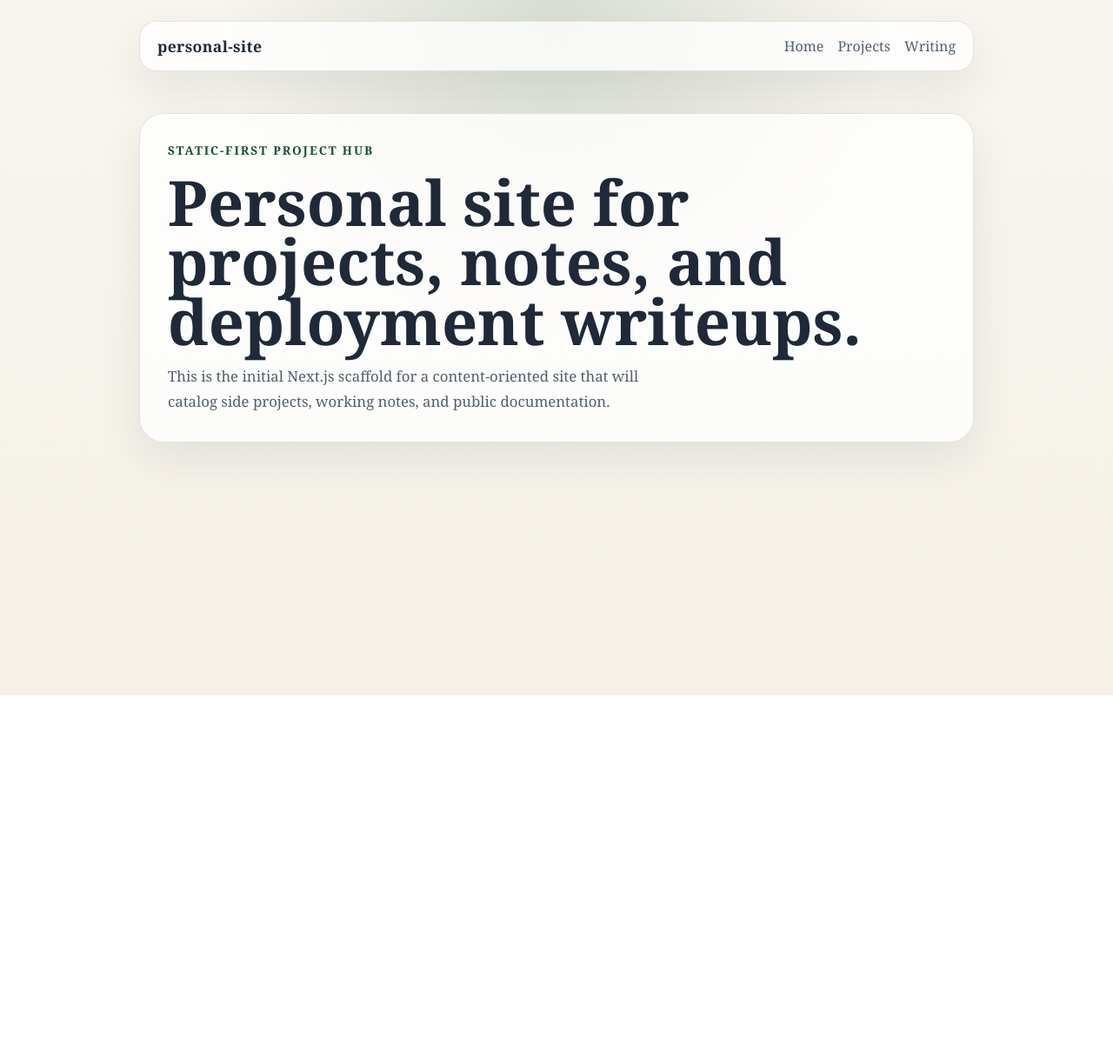
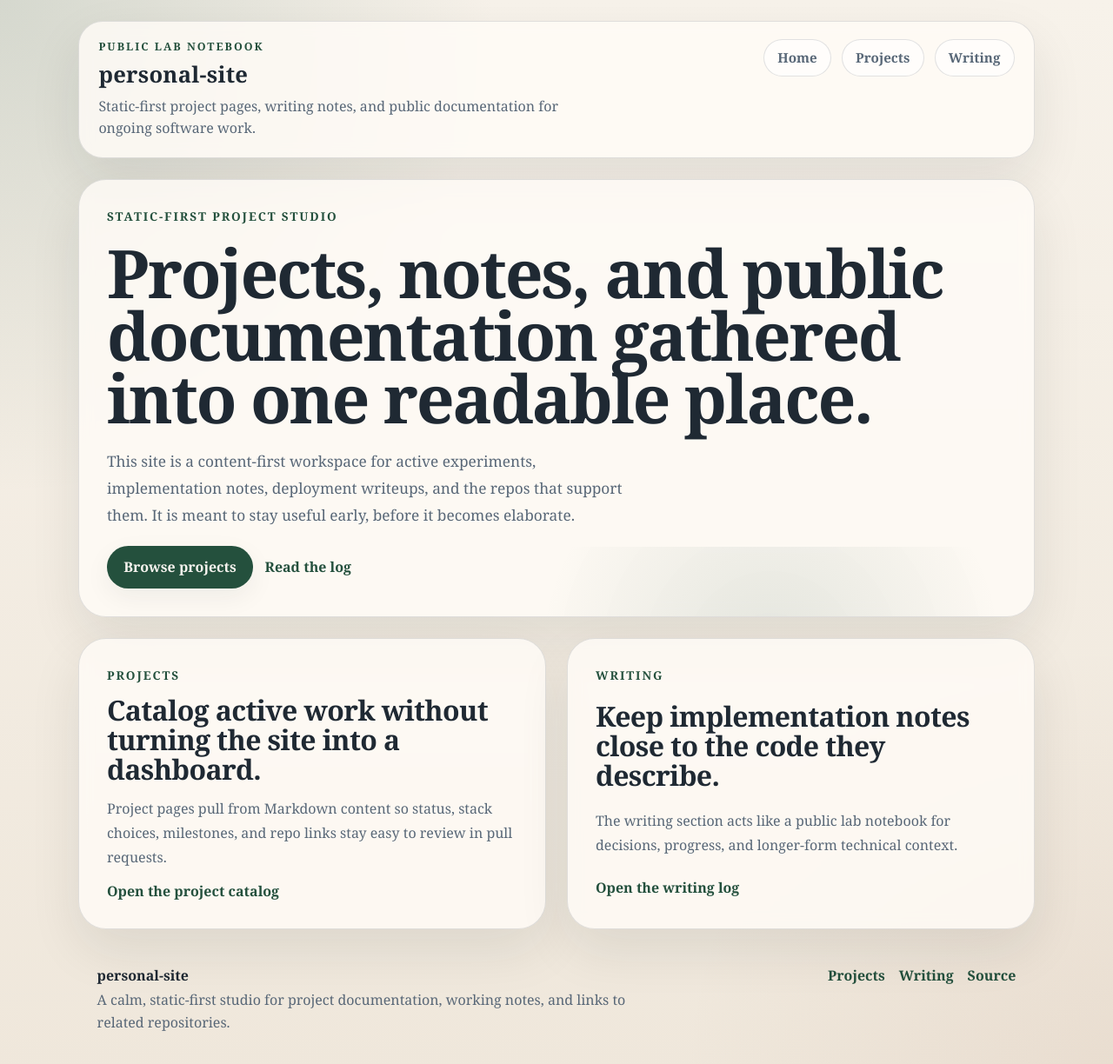
Before and after one commit to jjmgoss/personal-site, a Next.js app: page / in a window 1280 px wide. Shown: the top 1224 px of the page at 87% size. Before the commit the page ends 800 px from the top, so only its background shows below. Built offline with nearby package versions, Linux system fonts and the light colour scheme.

Commit message:
[agent-task] Add global layout, navigation, and basic visual design

```diff
--- a/app/globals.css
+++ b/app/globals.css
@@ -1,12 +1,15 @@
 :root {
   color-scheme: light;
-  --background: #f5f1e8;
-  --surface: rgba(255, 255, 255, 0.78);
-  --border: rgba(30, 41, 59, 0.12);
-  --foreground: #1f2937;
-  --muted: #52606d;
-  --accent: #14532d;
-  --shadow: 0 20px 50px rgba(15, 23, 42, 0.08);
+  --background: #efe7db;
+  --surface: rgba(255, 252, 247, 0.82);
+  --surface-strong: rgba(255, 255, 255, 0.93);
+  --border: rgba(47, 58, 71, 0.14);
+  --foreground: #1f2933;
+  --muted: #586777;
+  --accent: #24503d;
+  --accent-soft: rgba(36, 80, 61, 0.12);
+  --shadow: 0 24px 60px rgba(20, 28, 38, 0.09);
+  --shadow-soft: 0 10px 30px rgba(20, 28, 38, 0.06);
 }
 
 * {
@@ -16,8 +19,9 @@
 html {
   font-family: Georgia, 'Times New Roman', serif;
   background:
-    radial-gradient(circle at top, rgba(20, 83, 45, 0.14), transparent 38%),
-    linear-gradient(180deg, #f8f5ef 0%, var(--background) 100%);
+    radial-gradient(circle at top left, rgba(36, 80, 61, 0.16), transparent 32%),
+    radial-gradient(circle at bottom right, rgba(157, 101, 72, 0.08), transparent 28%),
+    linear-gradient(180deg, #f7f2ea 0%, var(--background) 100%);
   color: var(--foreground);
 }
 
@@ -32,41 +36,126 @@ a {
 }
 
 .site-shell {
-  width: min(960px, calc(100% - 2rem));
+  width: min(1100px, calc(100% - 2rem));
   margin: 0 auto;
-  padding: 1.5rem 0 4rem;
+  padding: 1.5rem 0 3rem;
+}
+
+.site-frame {
+  display: grid;
+  gap: 1.5rem;
 }
 
 .site-header {
   display: flex;
-  align-items: center;
+  align-items: flex-start;
   justify-content: space-between;
-  gap: 1rem;
-  padding: 1rem 1.25rem;
+  gap: 1.5rem;
+  padding: 1.25rem 1.4rem;
   border: 1px solid var(--border);
-  border-radius: 20px;
+  border-radius: 28px;
   background: var(--surface);
   box-shadow: var(--shadow);
+  backdrop-filter: blur(8px);
+}
+
+.site-brand {
+  display: grid;
+  gap: 0.4rem;
+  max-width: 36rem;
+}
+
+.site-kicker {
+  margin: 0;
+  color: var(--accent);
+  font-size: 0.78rem;
+  font-weight: 700;
+  letter-spacing: 0.16em;
+  text-transform: uppercase;
 }
 
 .site-title {
-  font-size: 1.1rem;
+  font-size: clamp(1.4rem, 2vw, 1.8rem);
   font-weight: 700;
-  letter-spacing: 0.02em;
+  letter-spacing: 0.01em;
+}
+
+.site-subtitle {
+  margin: 0;
+  color: var(--muted);
+  line-height: 1.6;
 }
 
 .site-nav {
   display: flex;
   flex-wrap: wrap;
+  justify-content: flex-end;
+  gap: 0.75rem;
+  margin: 0;
+  padding: 0;
+  list-style: none;
+}
+
+.site-nav-link {
+  display: inline-flex;
+  padding: 0.65rem 0.95rem;
+  border: 1px solid var(--border);
+  border-radius: 999px;
+  background: rgba(255, 255, 255, 0.55);
+  color: var(--muted);
+  font-size: 0.95rem;
+  font-weight: 700;
+  transition: background-color 120ms ease, color 120ms ease, border-color 120ms ease;
+}
+
+.site-nav-link:hover {
+  border-color: rgba(36, 80, 61, 0.28);
+  background: rgba(255, 255, 255, 0.88);
+  color: var(--foreground);
+}
+
+.site-main {
+  display: grid;
+  gap: 1.5rem;
+}
+
+.site-footer {
+  display: flex;
+  justify-content: space-between;
+  gap: 1rem;
+  padding: 1.1rem 1.35rem 0.2rem;
+  color: var(--muted);
+}
+
+.site-footer-title,
+.site-footer-copy {
+  margin: 0;
+}
+
+.site-footer-title {
+  color: var(--foreground);
+  font-weight: 700;
+  margin-bottom: 0.35rem;
+}
+
+.site-footer-copy {
+  max-width: 38rem;
+  line-height: 1.6;
+}
+
+.site-footer-links {
+  display: flex;
+  flex-wrap: wrap;
+  justify-content: flex-end;
   gap: 1rem;
   margin: 0;
   padding: 0;
   list-style: none;
-  color: var(--muted);
 }
 
-.site-main {
-  padding-top: 3rem;
+.site-footer-links a {
+  color: var(--accent);
+  font-weight: 700;
 }
 
 .stack {
@@ -74,14 +163,19 @@ a {
   gap: 1rem;
   padding: 2rem;
   border: 1px solid var(--border);
-  border-radius: 28px;
+  border-radius: 32px;
   background: var(--surface);
   box-shadow: var(--shadow);
+  backdrop-filter: blur(8px);
 }
 
 .stack-tight {
   display: grid;
   gap: 0.5rem;
+}
+
+.page-shell {
+  gap: 1.35rem;
 }
 
 .eyebrow {
@@ -95,16 +189,86 @@ a {
 
 h1 {
   margin: 0;
-  font-size: clamp(2.4rem, 7vw, 4.5rem);
-  line-height: 0.95;
+  font-size: clamp(2.8rem, 6vw, 5rem);
+  line-height: 0.94;
+  letter-spacing: -0.03em;
+}
+
+h2 {
+  margin: 0;
+  font-size: clamp(1.4rem, 2.8vw, 2rem);
+  line-height: 1.05;
+  letter-spacing: -0.02em;
 }
 
 .lede {
   margin: 0;
-  max-width: 58ch;
-  font-size: 1.05rem;
-  line-height: 1.7;
+  max-width: 62ch;
+  font-size: 1.08rem;
+  line-height: 1.8;
   color: var(--muted);
+}
+
+.home-layout {
+  display: grid;
+  gap: 1.5rem;
+}
+
+.hero-panel {
+  position: relative;
+  overflow: hidden;
+  gap: 1.25rem;
+}
+
+.hero-panel::after {
+  content: '';
+  position: absolute;
+  inset: auto -10% -35% 35%;
+  height: 16rem;
+  background: radial-gradient(circle, rgba(36, 80, 61, 0.12), transparent 62%);
+  pointer-events: none;
+}
+
+.hero-actions {
+  display: flex;
+  flex-wrap: wrap;
+  gap: 0.85rem;
+}
+
+.button-link,
+.subtle-link {
+  display: inline-flex;
+  align-items: center;
+  width: fit-content;
+  font-weight: 700;
+}
+
+.button-link {
+  padding: 0.85rem 1.2rem;
+  border-radius: 999px;
+  background: var(--accent);
+  color: #f6f3ee;
+  box-shadow: var(--shadow-soft);
+}
+
+.subtle-link {
+  color: var(--accent);
+}
+
+.home-grid {
+  display: grid;
+  grid-template-columns: repeat(2, minmax(0, 1fr));
+  gap: 1.5rem;
+}
+
+.feature-panel {
+  gap: 0.9rem;
+}
+
+.feature-panel p:not(.eyebrow) {
+  margin: 0;
+  color: var(--muted);
+  line-height: 1.75;
 }
 
 .project-list {
@@ -113,6 +277,7 @@ h1 {
   margin: 0;
   padding: 0;
   list-style: none;
+  grid-template-columns: repeat(auto-fit, minmax(260px, 1fr));
 }
 
 .project-card {
@@ -121,7 +286,8 @@ h1 {
   padding: 1rem 1.25rem;
   border: 1px solid var(--border);
   border-radius: 18px;
-  background: rgba(255, 255, 255, 0.72);
+  background: var(--surface-strong);
+  box-shadow: var(--shadow-soft);
 }
 
 .project-card-header {
@@ -144,6 +310,7 @@ h1 {
   gap: 0.75rem;
   color: var(--muted);
   font-size: 0.95rem;
+  line-height: 1.6;
 }
 
 .status-pill {
@@ -152,7 +319,7 @@ h1 {
   margin: 0;
   padding: 0.35rem 0.7rem;
   border-radius: 999px;
-  background: rgba(20, 83, 45, 0.12);
+  background: var(--accent-soft);
   color: var(--accent);
   font-size: 0.85rem;
   font-weight: 700;
@@ -170,7 +337,9 @@ h1 {
 }
 
 .project-links a,
-.back-link {
+.back-link,
+.post-card h2 a,
+.project-card h2 a {
   color: var(--accent);
   font-weight: 700;
 }
@@ -181,6 +350,7 @@ h1 {
 
 .project-facts {
   display: grid;
+  grid-template-columns: repeat(auto-fit, minmax(220px, 1fr));
   gap: 1rem;
   margin: 0;
 }
@@ -211,6 +381,7 @@ h1 {
   display: grid;
   gap: 1rem;
   line-height: 1.75;
+  max-width: 70ch;
 }
 
 .markdown-body > * {
@@ -228,6 +399,7 @@ h1 {
   margin: 0;
   padding: 0;
   list-style: none;
+  grid-template-columns: repeat(auto-fit, minmax(260px, 1fr));
 }
 
 .post-card {
@@ -236,7 +408,8 @@ h1 {
   padding: 1rem 1.25rem;
   border: 1px solid var(--border);
   border-radius: 18px;
-  background: rgba(255, 255, 255, 0.72);
+  background: var(--surface-strong);
+  box-shadow: var(--shadow-soft);
 }
 
 .post-card h2,
@@ -291,15 +464,44 @@ h1 {
 }
 
 @media (max-width: 640px) {
+  .site-shell {
+    width: min(100%, calc(100% - 1rem));
+    padding-top: 0.75rem;
+  }
+
   .site-header {
-    align-items: flex-start;
     flex-direction: column;
+    padding: 1.1rem;
+  }
+
+  .site-nav {
+    justify-content: flex-start;
+  }
+
+  .site-footer {
+    flex-direction: column;
+    padding-left: 0.25rem;
+    padding-right: 0.25rem;
+  }
+
+  .site-footer-links {
+    justify-content: flex-start;
   }
 
   .stack {
     padding: 1.5rem;
   }
 
+  .home-grid {
+    grid-template-columns: 1fr;
+  }
+
+  .project-list,
+  .post-list,
+  .project-facts {
+    grid-template-columns: 1fr;
+  }
+
   h1 {
     line-height: 1;
   }
--- a/app/layout.tsx
+++ b/app/layout.tsx
@@ -22,21 +22,54 @@ export default function RootLayout({
     <html lang="en">
       <body>
         <div className="site-shell">
+          <div className="site-frame">
             <header className="site-header">
+              <div className="site-brand">
+                <p className="site-kicker">Public lab notebook</p>
                 <Link className="site-title" href="/">
                   personal-site
                 </Link>
+                <p className="site-subtitle">
+                  Static-first project pages, writing notes, and public documentation
+                  for ongoing software work.
+                </p>
+              </div>
               <nav aria-label="Primary">
                 <ul className="site-nav">
                   {navigationItems.map((item) => (
                     <li key={item.href}>
-                    <Link href={item.href}>{item.label}</Link>
+                      <Link className="site-nav-link" href={item.href}>
+                        {item.label}
+                      </Link>
                     </li>
                   ))}
                 </ul>
               </nav>
             </header>
             <main className="site-main">{children}</main>
+            <footer className="site-footer">
+              <div>
+                <p className="site-footer-title">personal-site</p>
+                <p className="site-footer-copy">
+                  A calm, static-first studio for project documentation, working notes,
+                  and links to related repositories.
+                </p>
+              </div>
+              <ul className="site-footer-links">
+                <li>
+                  <Link href="/projects">Projects</Link>
+                </li>
+                <li>
+                  <Link href="/writing">Writing</Link>
+                </li>
+                <li>
+                  <a href="https://github.com/jjmgoss/personal-site" rel="noreferrer" target="_blank">
+                    Source
+                  </a>
+                </li>
+              </ul>
+            </footer>
+          </div>
         </div>
       </body>
     </html>
--- a/app/page.tsx
+++ b/app/page.tsx
@@ -1,12 +1,51 @@
+import Link from 'next/link';
+
 export default function HomePage() {
   return (
-    <section className="stack">
-      <p className="eyebrow">Static-first project hub</p>
-      <h1>Personal site for projects, notes, and deployment writeups.</h1>
-      <p className="lede">
-        This is the initial Next.js scaffold for a content-oriented site that will
-        catalog side projects, working notes, and public documentation.
-      </p>
-    </section>
+    <div className="home-layout">
+      <section className="stack hero-panel">
+        <p className="eyebrow">Static-first project studio</p>
+        <h1>Projects, notes, and public documentation gathered into one readable place.</h1>
+        <p className="lede">
+          This site is a content-first workspace for active experiments, implementation
+          notes, deployment writeups, and the repos that support them. It is meant to
+          stay useful early, before it becomes elaborate.
+        </p>
+        <div className="hero-actions">
+          <Link className="button-link" href="/projects">
+            Browse projects
+          </Link>
+          <Link className="subtle-link" href="/writing">
+            Read the log
+          </Link>
+        </div>
+      </section>
+
+      <section className="home-grid">
+        <article className="stack feature-panel">
+          <p className="eyebrow">Projects</p>
+          <h2>Catalog active work without turning the site into a dashboard.</h2>
+          <p>
+            Project pages pull from Markdown content so status, stack choices,
+            milestones, and repo links stay easy to review in pull requests.
+          </p>
+          <Link className="subtle-link" href="/projects">
+            Open the project catalog
+          </Link>
+        </article>
+
+        <article className="stack feature-panel">
+          <p className="eyebrow">Writing</p>
+          <h2>Keep implementation notes close to the code they describe.</h2>
+          <p>
+            The writing section acts like a public lab notebook for decisions,
+            progress, and longer-form technical context.
+          </p>
+          <Link className="subtle-link" href="/writing">
+            Open the writing log
+          </Link>
+        </article>
+      </section>
+    </div>
   );
 }
--- a/app/projects/[slug]/page.tsx
+++ b/app/projects/[slug]/page.tsx
@@ -23,7 +23,7 @@ export default async function ProjectDetailPage({ params }: ProjectDetailPagePro
   }
 
   return (
-    <article className="stack project-detail">
+    <article className="stack page-shell project-detail">
       <Link className="back-link" href="/projects">
         Back to projects
       </Link>
--- a/app/writing/[slug]/page.tsx
+++ b/app/writing/[slug]/page.tsx
@@ -23,7 +23,7 @@ export default async function WritingDetailPage({ params }: WritingDetailPagePro
   }
 
   return (
-    <article className="stack writing-detail">
+    <article className="stack page-shell writing-detail">
       <Link className="back-link" href="/writing">
         Back to writing
       </Link>
--- a/app/writing/page.tsx
+++ b/app/writing/page.tsx
@@ -5,12 +5,12 @@ export default async function WritingPage() {
   const entries = await getWritingEntries();
 
   return (
-    <section className="stack">
+    <section className="stack page-shell">
       <p className="eyebrow">Writing</p>
       <h1>Implementation notes and project log</h1>
       <p className="lede">
         Writing posts are generated from Markdown files so implementation notes,
-        project updates, and longer-form writeups stay reviewable and static-first.
+        project updates, and longer-form writeups stay reviewable, calm, and static-first.
       </p>
       <ul className="post-list">
         {entries.map((entry) => (
```
Also changed, not shown: app/projects/page.tsx (+4 -4 lines). Lines whose indentation alone changed are shown as unchanged.
